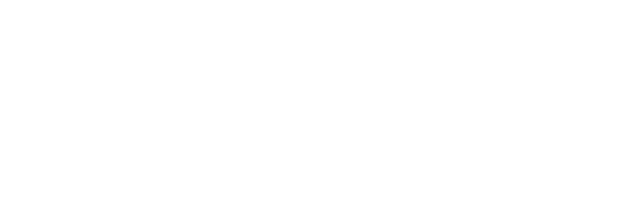
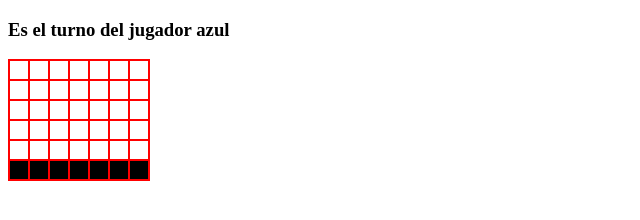
Before and after one commit to tifodesupe/connect4, a plain HTML site: page index.html in a window 1280 px wide. Shown: the whole page, without its empty margins (0-640 px from the left). Drawn offline with Linux system fonts and the light colour scheme.

Commit message:
iniciado codio js

```diff
--- a/app.js
+++ b/app.js
@@ -0,0 +1,24 @@
+const cuadrado = document.querySelectorAll(".grid div")
+const resultado = document.querySelector("#puntos")
+const mostrarElJugadorActual = document.querySelector("#jugador-actual")
+let jugadorActual = "azul"
+
+for(let i = 0; i < cuadrado.length; i++){
+  if (cuadrado[i].classList.contains("piso")) {
+    continue
+  }
+  cuadrado[i].onclick = function () {
+    if (cuadrado[i + 7].classList.contains("taken")) {
+      cuadrado[i].classList.add("taken")
+      cuadrado[i].classList.add("jugador-" + jugadorActual)
+      if(jugadorActual === "azul"){
+        jugadorActual = "verde"
+      }else{
+        jugadorActual = "azul"
+      }
+      mostrarElJugadorActual.innerHTML = jugadorActual
+    }else{
+      alert("No puedes ponerla aqui")
+    }
+  }
+}
--- a/index.html
+++ b/index.html
@@ -8,7 +8,52 @@
   <title>Connect 4</title>
 </head>
 <body>
-
+  <h3>Es el turno del jugador <span id="jugador-actual">azul</span></h3>
+  <h3 id="puntos"></h3>
+  <div class="grid">
+    <div></div>
+    <div></div>
+    <div></div>
+    <div></div>
+    <div></div>
+    <div></div>
+    <div></div>
+    <div></div>
+    <div></div>
+    <div></div>
+    <div></div>
+    <div></div>
+    <div></div>
+    <div></div>
+    <div></div>
+    <div></div>
+    <div></div>
+    <div></div>
+    <div></div>
+    <div></div>
+    <div></div>
+    <div></div>
+    <div></div>
+    <div></div>
+    <div></div>
+    <div></div>
+    <div></div>
+    <div></div>
+    <div></div>
+    <div></div>
+    <div></div>
+    <div></div>
+    <div></div>
+    <div></div>
+    <div></div>
+    <div class="piso taken"></div>
+    <div class="piso taken"></div>
+    <div class="piso taken"></div>
+    <div class="piso taken"></div>
+    <div class="piso taken"></div>
+    <div class="piso taken"></div>
+    <div class="piso taken"></div>
+  </div>
   <script src="app.js"></script>
 </body>
 </html>
--- a/styles.css
+++ b/styles.css
@@ -0,0 +1,24 @@
+.grid{
+  border: 1px solid red;
+  display: flex;
+  flex-wrap: wrap;
+  width: 140px;
+}
+.grid div, .grid span{
+  height: 18px;
+  width: 18px;
+  border: 1px solid red;
+}
+
+.piso{
+  background-color: black;
+}
+.jugador-verde{
+  background-color: rgb(0, 255, 0);
+  border-radius: 10px;
+}
+
+.jugador-azul{
+  background-color:rgb(29, 4, 255);
+  border-radius: 10px;
+}
```
